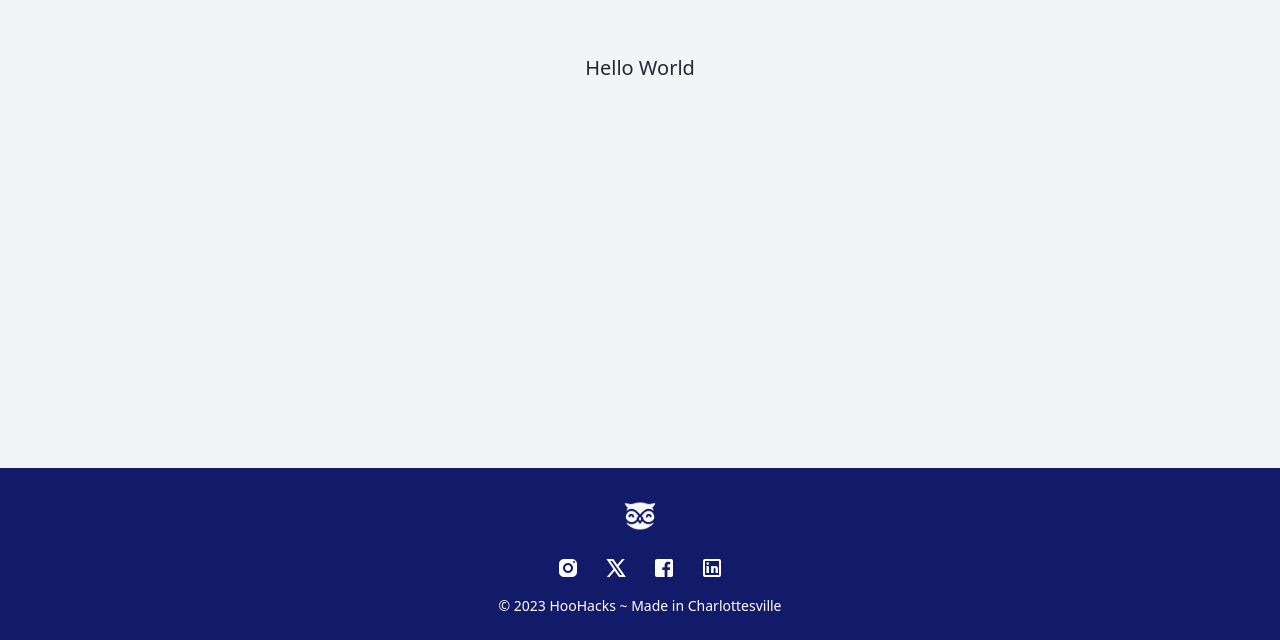
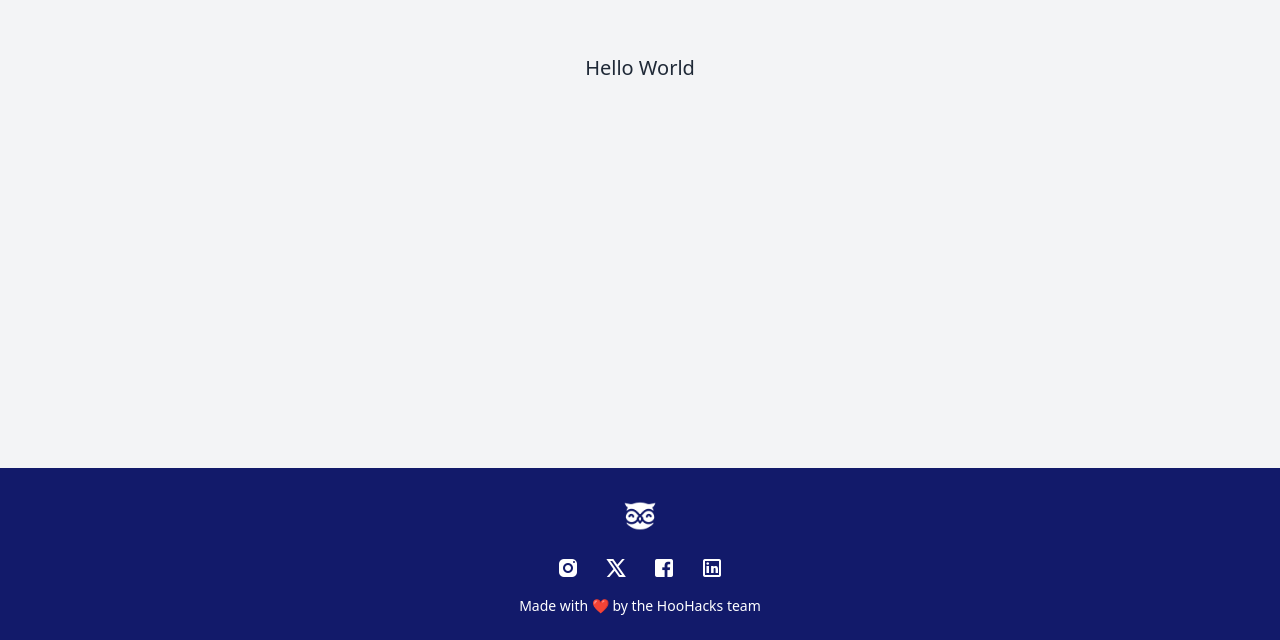
Before and after one commit to hoohacks/team-website, a React (Create React App) app: page / in a window 1280 px wide. Shown: the part 500-1140 px from the top of the page. Built offline with nearby package versions, Linux system fonts and the light colour scheme.

Commit message:
minor changes

```diff
--- a/src/Footer.tsx
+++ b/src/Footer.tsx
@@ -25,7 +25,7 @@ const Footer = () => {
           </a>
         </div>
         <p className="text-center text-sm">
-          © 2023 HooHacks ~ Made in Charlottesville
+        Made with <span className="text-red-500">❤️</span> by the HooHacks team
         </p>
       </div>
     </footer>
```
